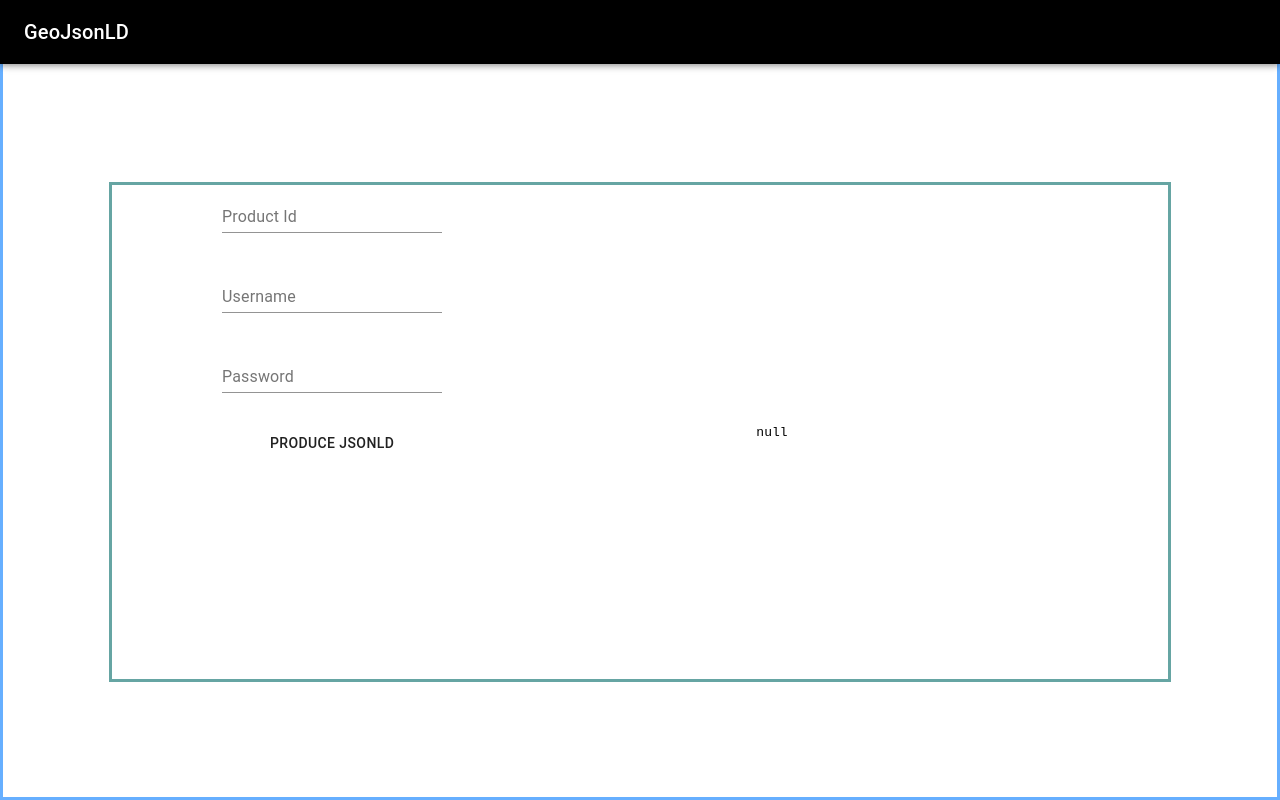
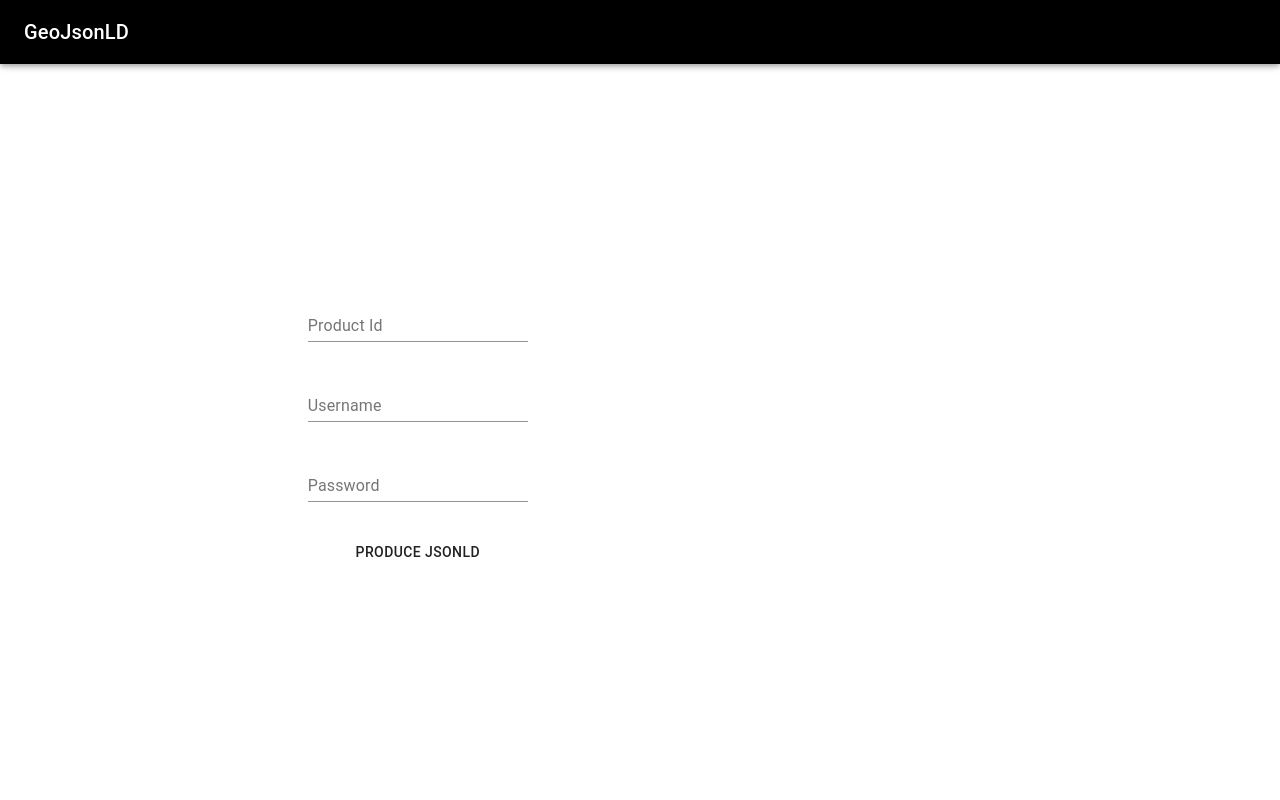
Before and after one commit to nypen/insight, a React (Create React App) app in the folder client/: page / in a window 1280 px wide. Built offline with nearby package versions, Linux system fonts and the light colour scheme.

Commit message:
Apply style changes

```diff
--- a/client/src/components/main.tsx
+++ b/client/src/components/main.tsx
@@ -1,5 +1,5 @@
 import React from 'react';
-import { Grid, LinearProgress, makeStyles, Typography } from '@material-ui/core';
+import { CircularProgress, Grid, makeStyles, Typography } from '@material-ui/core';
 import { AppBar } from './appBar';
 import { getUrl } from '../appServices';
 import { RequestFormType } from '../requestForm';
@@ -7,12 +7,10 @@ import { RequestForm } from './requestForm';
 
 const useStyles = makeStyles(() => ({
     root: {
-        border:"3px solid #66afff",
         height: "100vh"
     },
     requestForm: {
-        border:"3px solid #66a5a3",
-        height: "500px"
+        height: "90vh"
     }
 
 }));
@@ -28,6 +26,7 @@ const Main = (props: React.PropsWithChildren<MainProps>) => {
 
     const handleonClick = (requestForm: RequestFormType) => {
         setLoading(true);
+        setResult(null);
 
         fetch(getUrl(requestForm.id), {
             method: 'POST',
@@ -40,8 +39,9 @@ const Main = (props: React.PropsWithChildren<MainProps>) => {
         })
             .then(
                 (result) => {
-                    console.log(result);
-                    return result.json();
+                    const jsonResult = result.json()
+                    console.log("result " + jsonResult);
+                    return jsonResult;
                 },
                 (error) => {
                     console.log("Error" + error);
@@ -50,6 +50,7 @@ const Main = (props: React.PropsWithChildren<MainProps>) => {
                 }
             )
             .then(
+                // TODO: Fix loading remaining true after error response
                 (data) => {
                     setLoading(false);
                     setResult(data);
@@ -64,7 +65,7 @@ const Main = (props: React.PropsWithChildren<MainProps>) => {
                 <Grid item xs={12}>
                     <AppBar />
                 </Grid>
-                <Grid item container className={classes.requestForm} xs={10}>
+                <Grid item container className={classes.requestForm} justify="center" alignItems="center" xs={10}>
                     <Grid item xs={5}>
                         <RequestForm
                             loading={loading}
@@ -72,15 +73,19 @@ const Main = (props: React.PropsWithChildren<MainProps>) => {
                         />
                     </Grid>
                     <Grid item container justify="center" alignItems="center" xs={5}>
+                        <Grid item>
+                            {result &&
                                 <pre>
                                     {JSON.stringify(result, null, '\t')}
                                 </pre>
+                            }
                             {
-                            loading && <LinearProgress color="secondary" />
+                                loading && <CircularProgress size={60} color="secondary" />
                             }
                             <Typography color="error">
                                 {error && error.message}
                             </Typography>
+                        </Grid>
                     </Grid>
                 </Grid>
             </Grid>
```
Lines whose indentation alone changed are shown as unchanged.
